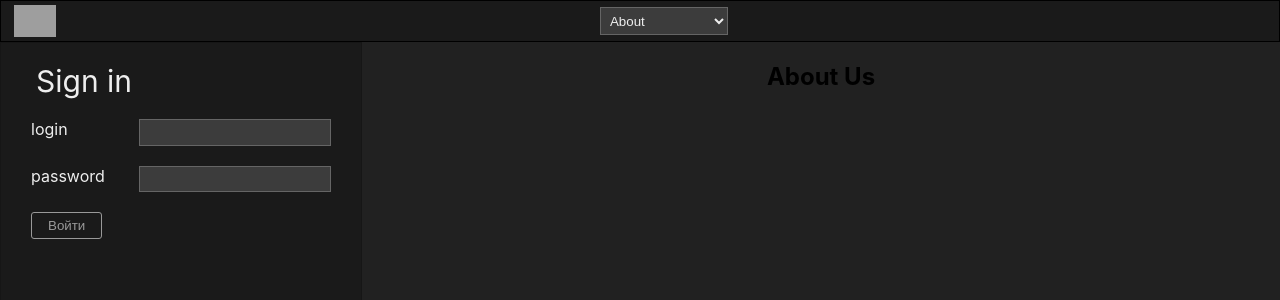
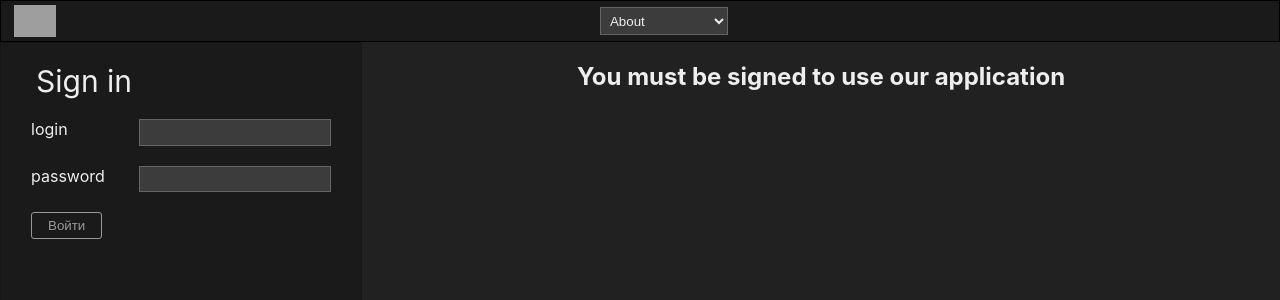
Before and after one commit to KucherenkoIvan/Database-8, a React (Create React App) app in the folder frontend/: page / in a window 1280 px wide. Shown: the top 300 px of the page. Built offline with nearby package versions, Linux system fonts and the light colour scheme; grey boxes are pictures that could not be loaded.

Commit message:
premades

```diff
--- a/frontend/src/components/main/index.js
+++ b/frontend/src/components/main/index.js
@@ -4,13 +4,20 @@ import { connect } from 'react-redux';
 import {setItem} from '../../redux/actionCreators';
 import './index.scss';
 
-const Main = ({ selectedTable, data, setItem }) => {
-    if (selectedTable === 'About') {
-        return (
+const Main = ({ selectedTable, data, setItem, userInfo }) => {
+    if (selectedTable === 'About' ) {
+        if (!userInfo.token) {
+            return (
+                <main className="main">
+                    <h2>You must be signed to use our application</h2>
+                </main>
+            );
+        }
+        else return (
             <main className="main">
-                <h2>About Us</h2>
+                <h2>Your data will be displayed here</h2>
             </main>
-        )
+        );
     }
     const availableFields = tablePrefabs[selectedTable].fields;
     return (
@@ -40,7 +47,8 @@ const Main = ({ selectedTable, data, setItem }) => {
 
 const mapStateToProps = (state) => {
     return {
-        selectedTable: state.option, data: state.data
+        selectedTable: state.option, data: state.data,
+        userInfo: state.userInfo
     }
 }
 
--- a/frontend/src/components/main/index.scss
+++ b/frontend/src/components/main/index.scss
@@ -4,6 +4,10 @@
     width: 75%;
     display: flex;
     justify-content: center;
+
+    h2 {
+        color: $primary-white;
+    }
 }
 .table {
     margin: 20px 0;
--- a/frontend/src/models/tablePrefabs.js
+++ b/frontend/src/models/tablePrefabs.js
@@ -51,8 +51,8 @@ export const tablePrefabs = {
         name: 'Product',
         fields: [
             'id',
+            'Description',
             'Name',
-            'Descriprion',
         ],
         requiredRights: {
             read: accessLevels['read-only'],
```
